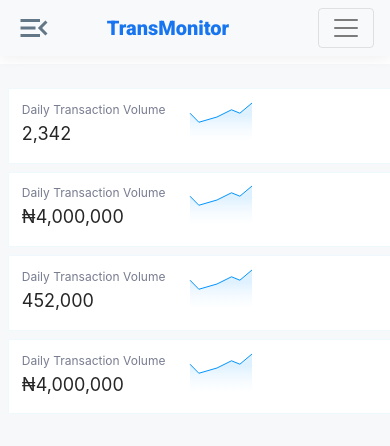
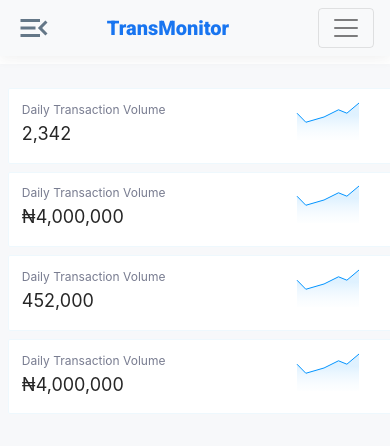
Before and after one commit to dominion-ubah/mint-fe, a React (Create React App) app: page / in a window 390 px wide. Shown: the top 446 px of the page. Built offline with nearby package versions, Linux system fonts and the light colour scheme.

Commit message:
responsive UI fixes

```diff
--- a/src/components/Minichart/Minichart.js
+++ b/src/components/Minichart/Minichart.js
@@ -4,12 +4,12 @@
 
 export default function Minichart({value}) {
     return (
-        <div className="c_mini_card d-flex mx-md-2 mb-2">
+        <div className="c_mini_card w-100 d-flex mx-md-2 mb-2">
             <div>
             <p className="c_small_txt">Daily Transaction Volume</p>
     <p className="c_large_txt my-1">{value}</p>
             </div>
-            <div>
+            <div className="ml-auto mr-4 mr-md-1">
                 <img src={sm_c} alt="chart1" className="ml-4" />
             </div>
 
```
